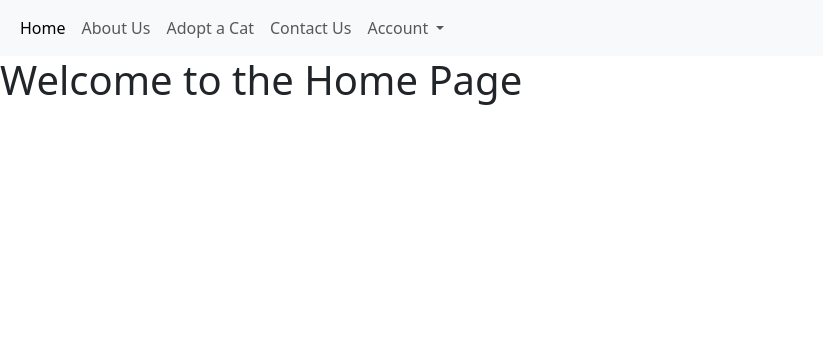
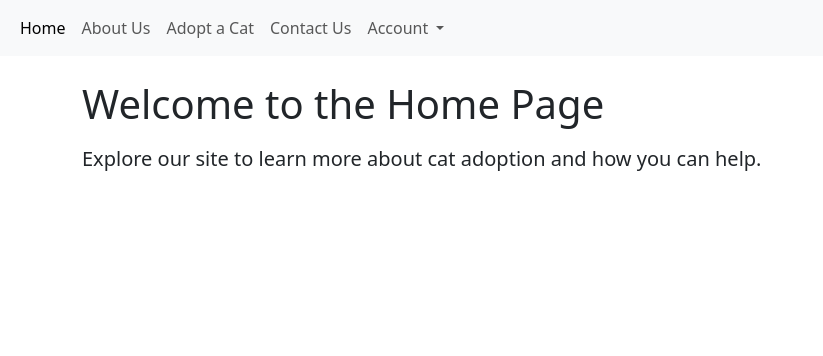
Before and after one commit to hannahro15/CI-Halloween-Hackathon-25, a Django app: page / in a window 1280 px wide. Shown: the top 356 px of the page, without its empty margins (0-823 px from the left). Run offline with Django 4.2, Linux system fonts and the light colour scheme.

Commit message:
updated homepage and connect app to main urls

```diff
--- a/adoption/urls.py
+++ b/adoption/urls.py
@@ -1,6 +1,7 @@
-from django.urls import path
+from django.urls import path, include
 from . import views
 
 urlpatterns = [
     path('', views.cat_adoption, name='cat-adoption'),
+    path('', include('adoptioncats.urls'))
 ]
--- a/templates/index.html
+++ b/templates/index.html
@@ -46,7 +46,10 @@
         </div>
       </div>
     </nav>
-    <h1>Welcome to the Home Page</h1>
+    <main class="container mt-4">
+        <h1 class="mb-3">Welcome to the Home Page</h1>
+        <p class="lead">Explore our site to learn more about cat adoption and how you can help.</p>
+    </main>
      <script src="https://cdn.jsdelivr.net/npm/bootstrap@5.3.8/dist/js/bootstrap.bundle.min.js" integrity="sha384-FKyoEForCGlyvwx9Hj09JcYn3nv7wiPVlz7YYwJrWVcXK/BmnVDxM+D2scQbITxI" crossorigin="anonymous"></script>
 </body>
 </html>
```
